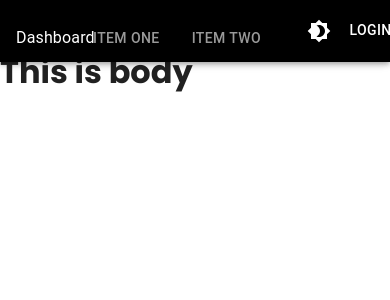
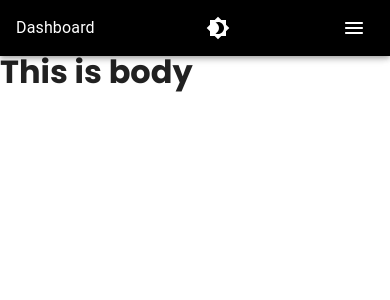
Before and after one commit to deepakkumar1097/CRM_FE, a React (Vite) app: page /home in a window 390 px wide. Shown: the top 300 px of the page. Built offline with nearby package versions, Linux system fonts and the light colour scheme.

Commit message:
responsive-navbar

```diff
--- /dev/null
+++ b/src/components/DrawerComp.jsx
@@ -0,0 +1,44 @@
+import React, { useState } from "react";
+import {
+  Drawer,
+  IconButton,
+  List,
+  ListItemButton,
+  ListItemIcon,
+  ListItemText,
+} from "@mui/material";
+import MenuRoundedIcon from "@mui/icons-material/MenuRounded";
+
+function DrawerComp({ links }) {
+  const [open, setOpen] = useState(false);
+  return (
+    <>
+      {" "}
+      <Drawer
+        PaperProps={{
+          sx: { backgroundColor: "black" },
+        }}
+        anchor="left"
+        open={open}
+        onClose={() => setOpen(false)}
+      >
+        <List>
+          {links.map((item, index) => (
+            <ListItemButton key={index} onClick={() => setOpen(false)}>
+              <ListItemIcon>
+                <ListItemText sx={{ color: "white" }}>{item}</ListItemText>
+              </ListItemIcon>
+            </ListItemButton>
+          ))}
+        </List>
+      </Drawer>
+      <IconButton sx={{ marginLeft: "auto" }} onClick={() => setOpen(!open)}>
+        <MenuRoundedIcon style={{ color: "white" }} />
+      </IconButton>
+    </>
+
+    // </Box>
+  );
+}
+
+export default DrawerComp;
--- a/src/components/Navbar.jsx
+++ b/src/components/Navbar.jsx
@@ -8,14 +8,17 @@ import {
   Tabs,
   Toolbar,
   Typography,
+  useMediaQuery,
 } from "@mui/material";
 import IconButton from "@mui/material/IconButton";
 import { useTheme } from "@mui/material/styles";
 import Brightness4Icon from "@mui/icons-material/Brightness4";
 import Brightness7Icon from "@mui/icons-material/Brightness7";
+import DrawerComp from "./DrawerComp";
 
 function Navbar({ links, ColorModeContext }) {
   const theme = useTheme();
+  const isMatch = useMediaQuery(theme.breakpoints.down("lg"));
   const colorMode = React.useContext(ColorModeContext);
   const [value, setValue] = useState();
 
@@ -34,6 +37,25 @@ function Navbar({ links, ColorModeContext }) {
     >
       <AppBar sx={{ backgroundColor: "black" }}>
         <Toolbar>
+          {isMatch ? (
+            <>
+              <Typography>Dashboard</Typography>
+              <Grid item xs={1} sx={{ marginLeft: "auto" }}>
+                <IconButton
+                  sx={{ ml: 1 }}
+                  onClick={colorMode.toggleColorMode}
+                  color="inherit"
+                >
+                  {theme.palette.mode === "dark" ? (
+                    <Brightness7Icon />
+                  ) : (
+                    <Brightness4Icon />
+                  )}
+                </IconButton>
+              </Grid>
+              <DrawerComp links={links} />
+            </>
+          ) : (
             <Grid container spacing={1} alignItems="baseline">
               <Grid item xs={2}>
                 <Typography>Dashboard</Typography>
@@ -50,9 +72,7 @@ function Navbar({ links, ColorModeContext }) {
                   ))}
                 </Tabs>
               </Grid>
-            {/* <Grid item xs={1}></Grid> */}
-            <Grid item xs={3}>
-              <Box display="flex">
+              <Grid item xs={1}>
                 {/* {theme.palette.mode} mode */}
                 <IconButton
                   sx={{ ml: 1 }}
@@ -65,6 +85,9 @@ function Navbar({ links, ColorModeContext }) {
                     <Brightness4Icon />
                   )}
                 </IconButton>
+              </Grid>
+              <Grid item xs={2} alignItems="center">
+                <Box display="flex">
                   <Button sx={{ marginLeft: "auto" }} variant="primary">
                     Login
                   </Button>
@@ -74,6 +97,7 @@ function Navbar({ links, ColorModeContext }) {
                 </Box>
               </Grid>
             </Grid>
+          )}
         </Toolbar>
       </AppBar>
     </Box>
```
Lines whose indentation alone changed are shown as unchanged.
